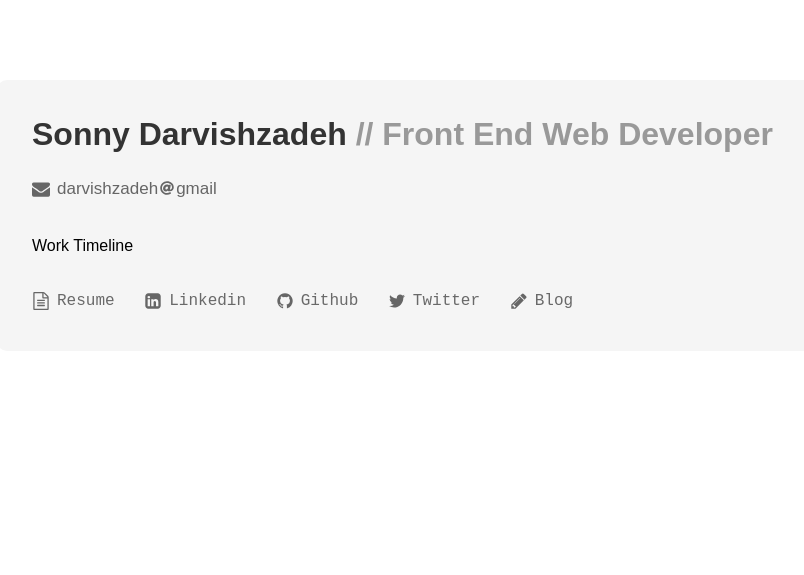
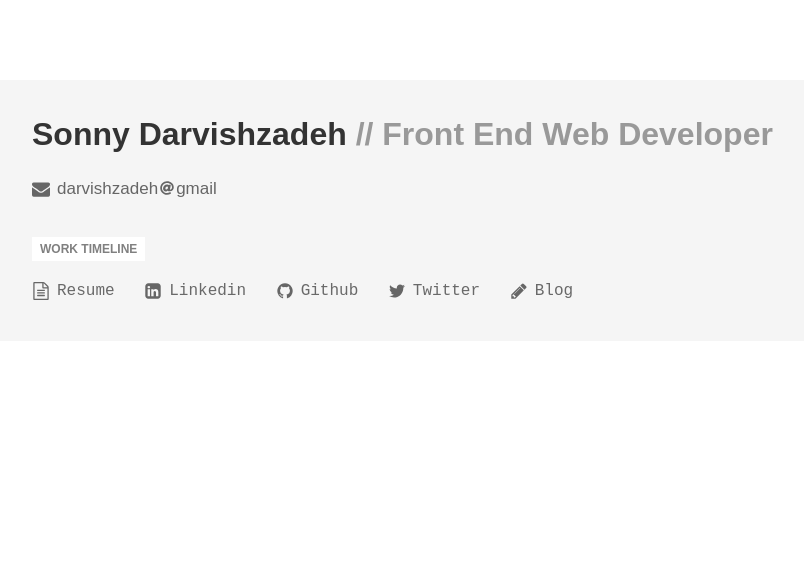
Before and after one commit to darvi-sh/personal-website, a plain HTML site: page index.html in a window 1280 px wide. Shown: the whole page, without its empty margins (233-1037 px from the left). Drawn offline with Linux system fonts and the light colour scheme.

Commit message:
improved work timeline [skip ci]

```diff
--- a/index.html
+++ b/index.html
@@ -37,18 +37,25 @@ The rest is joyfully hard coded remotely with vim or locally with vscode and git
 
 			<br />
 
-			<div class="js-accordionify link">Work Timeline</div>
-			<dl class="collapsed">
-				<dt><a href="https://pepper.com">Pepper Media Holding GmbH</a> // 2017.12 - now</dt>
-				<dd>New features with Vue / Vuex / Vuetify</dd>
-				<dt><a href="https://torob.com">Torob</a> // 2016.8 - 2017.10</dt>
+			<div class="work-timeline-label js-accordionify link">Work Timeline</div>
+			<dl class="work-timeline-list collapsed">
+				<dt>
+					<a href="https://pepper.com" data-work-period="2017.12 - now">Pepper Media Holding GmbH</a>
+				</dt>
+				<dd>Develop new features and maintain with Vue / Vuex / Vuetify</dd>
+				<dt>
+					<a href="https://torob.com" data-work-period="2016.8 - 2017.10">Torob</a>
+				</dt>
 				<dd>Implemented React / SSR / SEO / Optimisations</dd>
-				<dt><a href="http://goodpeople.my">GoodPeopleCo</a> // 2016.6 - 2017.8</dt>
-				<dd>Created Microsites and Landing pages with Pug (aka Jade) / SCSS</dd>
-				<dt><a href="http://www.dbycreative.net/">DarkBrown & Yellow</a> // 2011 - 2016</dt>
+				<dt>
+					<a href="http://goodpeople.my" data-work-period="2016.6 - 2017.8">GoodPeopleCo</a>
+				</dt>
+				<dd>Created microsites and landing pages with Pug (aka Jade) / SCSS</dd>
+				<dt>
+					<a href="http://dbycreative.net" data-work-period="2011 - 2016">DarkBrown & Yellow</a>
+				</dt>
 				<dd>Templating of WordPress / Joomla / Magento</dd>
 			</dl>
-
 
 			<div class="social_links">
 				<span class="icon">
@@ -129,16 +136,77 @@ The rest is joyfully hard coded remotely with vim or locally with vscode and git
 			max-width: 820px;
 			background-color: whitesmoke;
 			padding: 15px 30px 35px 35px;
-			border-radius: 10px;
+			border-radius: 3px;
 			box-sizing: border-box;
+		}
+
+		.work-timeline-label {
+			font-size: 12px;
+			font-weight: bold;
+			color: grey;
+			text-transform: uppercase;
+			background-color: white;
+			display: inline-block;
+			padding: 5px 8px;
 		}
 
 		dl {
 			line-height: 200%;
 		}
 
+		.work-timeline-list {
+			background-color: white;
+			color: grey;
+			margin-top: 0;
+			padding: 20px 0 20px 175px;
+			position: relative;
+		}
+
+		.work-timeline-list:before {
+			content: "";
+			width: 3px;
+			background: linear-gradient(to bottom, rgba(255,255,255,0) 0%,rgba(234,234,234,1) 10%,rgba(234,234,234,1) 90%,rgba(255,255,255,0) 100%);
+			position: absolute;
+			height: calc(100% - 40px);
+			left: 150px;
+		}
+
+		.work-timeline-list a {
+			color: tomato;
+			font-weight: bold;
+		}
+
+		.work-timeline-list a:before {
+			content: attr(data-work-period);
+			left: -170px;
+			position: absolute;
+			font-family: monospace, 'Courier New', Courier;
+			font-weight: normal;
+			font-size: 12px;
+			text-align: right;
+			width: 120px;
+			color: silver;
+			pointer-events: none;
+		}
+
+		dt {
+			margin-top: 10px;
+			position: relative;
+		}
+
+		dt:before {
+			content: "\2219";
+			font-size: 60px;
+			font-family: monospace;
+			color: gainsboro;
+			position: absolute;
+			left: -40px;
+			top: -4px;
+			text-shadow: 0px 2px 0px white, 0px -2px 0px white;
+		}
+
 		dd {
-			margin-bottom: 10px;
+			margin-bottom: 15px;
 		}
 
 		.name {
@@ -195,12 +263,14 @@ The rest is joyfully hard coded remotely with vim or locally with vscode and git
 
 		/* js related */
 		.collapsed {
+			padding: 0;
 			height: 0;
 			overflow: hidden;
 		}
 	</style>
 
 	<script>
+	(() => {
 		const collapables = document.getElementsByClassName('js-accordionify');
 
 		for (let el of collapables) {
@@ -210,6 +280,7 @@ The rest is joyfully hard coded remotely with vim or locally with vscode and git
 		function accordionify(params) {
 			this.nextElementSibling.classList.toggle('collapsed');
 		}
+	})();
 	</script>
 </body>
 
```
Lines whose indentation alone changed are shown as unchanged.
